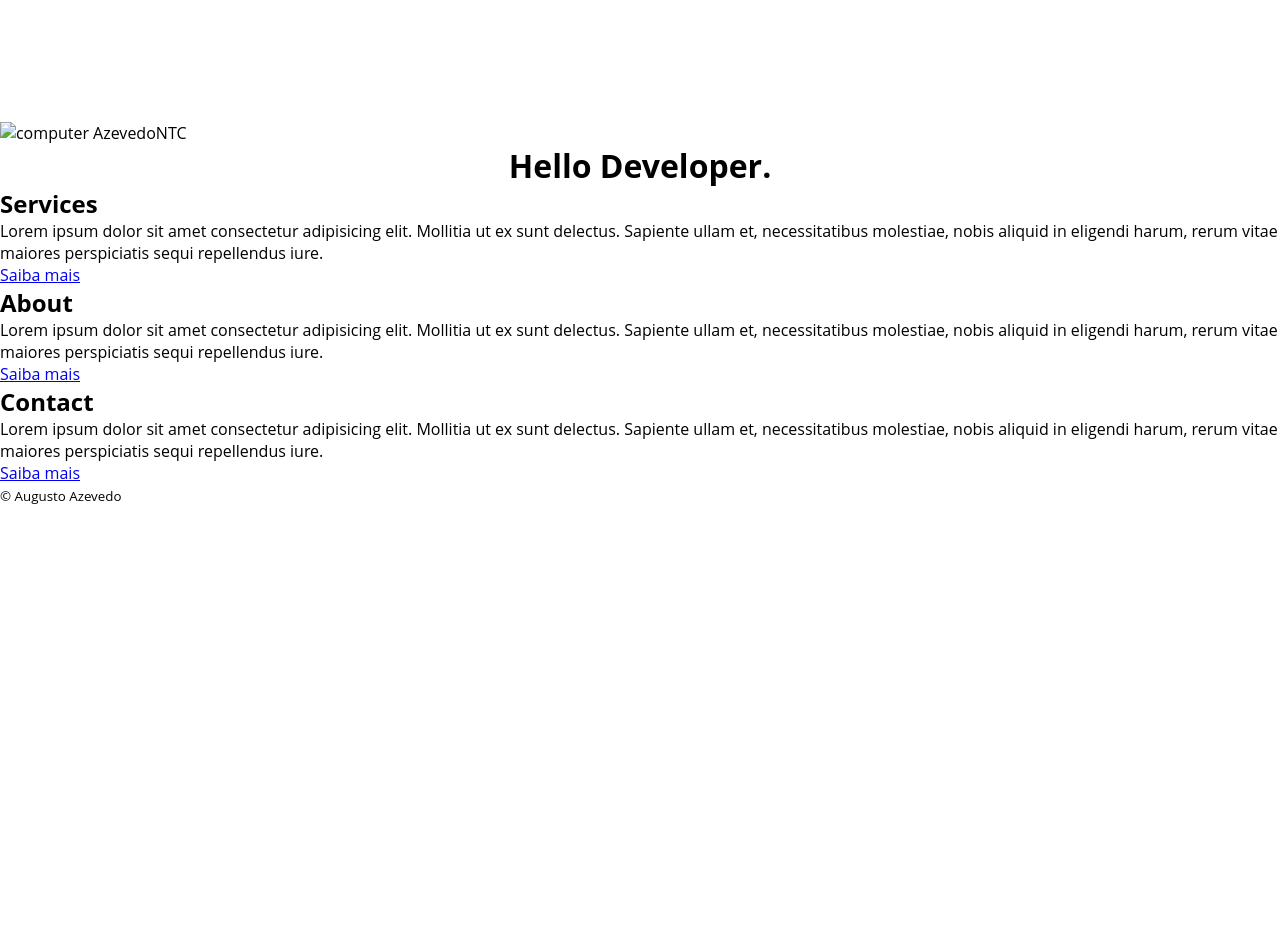
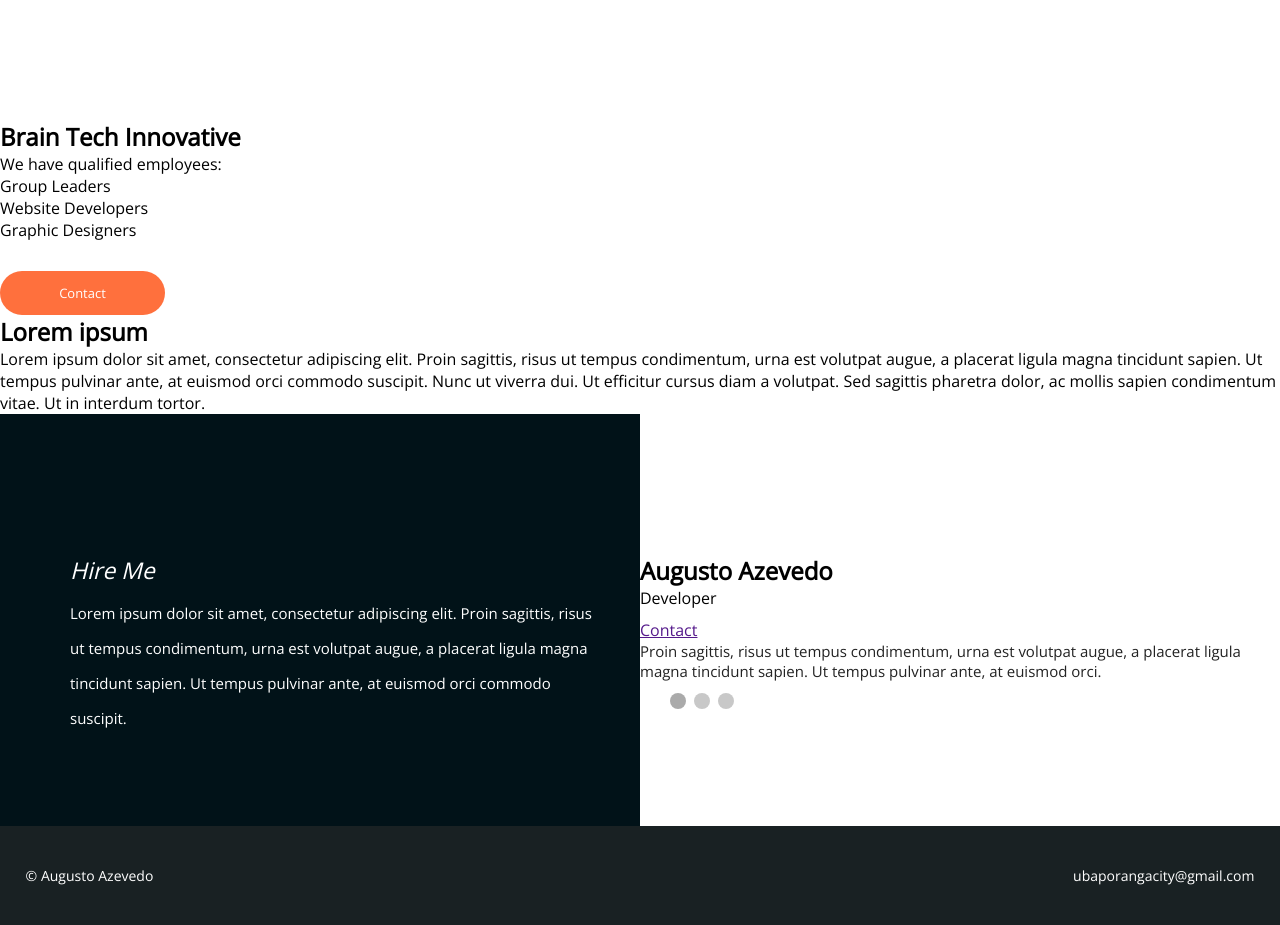
Before and after one commit to azevedontc/braintechPage, a plain HTML site: page index.html in a window 1280 px wide. Shown: the part 680-1605 px from the top of the page. Before the commit the page ends 1186 px from the top, so only its background shows below. Drawn offline with nearby package versions, Linux system fonts and the light colour scheme; files that its build step writes are made by us from their sources.

Commit message:
Update index.html

```diff
--- a/index.html
+++ b/index.html
@@ -1,81 +1,109 @@
 <!DOCTYPE html>
-<html lang="pt-br">
+<html>
 <head>
-    <meta charset="UTF-8" />
-    <meta http-equiv="X-UA-Compatible" content="IE=edge" />
-    <meta name="viewport" content="width=device-width, initial-scale=1.0" />
-    <title>Scroll Suave</title>
-    <link rel="preconnect" href="https://fonts.gstatic.com" />
-    <link
-      href="https://fonts.googleapis.com/css2?family=Roboto:wght@400;700&display=swap"
-      rel="stylesheet"
-    />
-    <link rel="stylesheet" href="style.css" />
+	<title>Brain Tech</title>
+	<link href="https://fonts.googleapis.com/css?family=Open+Sans:300,400" rel="stylesheet">
+	<link href="css/style.css" rel="stylesheet" type="text/css">
+	<meta charset="utf-8" />
+	<meta name="description" content="">
+	<meta name="keywords" content="">
+	<meta name="viewport" content="width=device-width,initial-scale=1.0,maximum-scale=1.0" />
 </head>
 <body>
+
 <header>
-      <nav class="menu">
+	<div class="container">
+	<div class="logo"></div><!--logo-->
+	<nav class="desktop-menu">
 		<ul>
 			<li><a href="index.html">Home</a></li>
-          <li><a href="#Services">Services</a></li>
-          <li><a href="#About">About</a></li>
-          <li><a href="#Contact">Contact</a></li>
+			<li><a href="#services">Services</a></li>
+			<li><a href="#about">About</a></li>
+			<li><a href="#contact">Contact</a></li>
 		</ul>
 	</nav>
+
+	<nav class="mobile-menu">
+		<ul>
+			<li><a href="index.html">Home</a></li>
+			<li><a href="#services">Services</a></li>
+			<li><a href="#about">About</a></li>
+			<li><a href="#contact">Contact</a></li>
+		</ul>
+	</nav>
+
+	<div class="start">
+		<h2>Brain Tech<br />
+		Innovative</h2>
+		<p>Lorem ipsum dolor sit amet, consectetur adipiscing elit. Morbi eleifend commodo ipsum, vitae malesuada nisi convallis eget.</p>
+	</div>
+
+	</div>
 </header>
-    <div class="content">
-      <img src="images/computer-illustration.png" width="550px" align="center" alt="computer AzevedoNTC">
-      <h1 class="title" align="center">Hello Developer<span>.</span></h1>
-      <section id="Services">
-        <h1 class="subtitle">Services</h1>
-        <p>
-          Lorem ipsum dolor sit amet consectetur adipisicing elit.
-          Mollitia ut ex sunt delectus.
-          Sapiente ullam et, necessitatibus molestiae, nobis aliquid in eligendi harum,
-          rerum vitae maiores perspiciatis sequi repellendus iure.
-        </p>
-        <a
-          href="https://github.com/azevedontc"
-          class="link"
-          target="_blank"
-          rel="noopener noreferrer"
-          >Saiba mais</a
-        >
+
+<section class="services">
+	<div class="container" id="services">
+		<div class="texto-services">
+			<h2>Brain Tech Innovative</h2>
+			<p>We have qualified employees:</p>
+			<ul>
+				<li>Group Leaders</li>
+				<li>Website Developers</li>
+				<li>Graphic Designers</li>
+			</ul>
+			<div class="clear"></div>
+			<div class="btn1-texto">Contact</div>
+		</div>
+		<div class="device-services"></div>
+		<div class="clear"></div>
+	</div>
 </section>
-      <section id="About">
-        <h1 class="subtitle">About</h1>
-        <p>
-          Lorem ipsum dolor sit amet consectetur adipisicing elit.
-          Mollitia ut ex sunt delectus.
-          Sapiente ullam et, necessitatibus molestiae, nobis aliquid in eligendi harum,
-          rerum vitae maiores perspiciatis sequi repellendus iure.
-        </p>
-        <a
-          href="https://github.com/azevedontc"
-          class="link"
-          target="_blank"
-          rel="noopener noreferrer"
-          >Saiba mais</a
-        >
+
+<section class="services2">
+	<div class="container">
+		<h2>Lorem ipsum</h2>
+		<p>Lorem ipsum dolor sit amet, consectetur adipiscing elit. Proin sagittis, risus ut tempus condimentum, urna est volutpat augue, a placerat ligula magna tincidunt sapien. Ut tempus pulvinar ante, at euismod orci commodo suscipit. Nunc ut viverra dui. Ut efficitur cursus diam a volutpat. Sed sagittis pharetra dolor, ac mollis sapien condimentum vitae. Ut in interdum tortor.
+	</div>
 </section>
-      <section id="Contact">
-        <h1 class="subtitle">Contact</h1>
-        <p>
-          Lorem ipsum dolor sit amet consectetur adipisicing elit.
-          Mollitia ut ex sunt delectus.
-          Sapiente ullam et, necessitatibus molestiae, nobis aliquid in eligendi harum,
-          rerum vitae maiores perspiciatis sequi repellendus iure.
-        </p>
-        <a
-          href="https://github.com/azevedontc"
-          class="link"
-          target="_blank"
-          rel="noopener noreferrer"
-          >Saiba mais</a
-        >
+
+<section class="about">
+<div class="part1">
+<div class="wraper-part1">
+<h2>Hire Me</h2>
+<p>Lorem ipsum dolor sit amet, consectetur adipiscing elit. Proin sagittis, risus ut tempus condimentum, urna est volutpat augue, a placerat ligula magna tincidunt sapien. Ut tempus pulvinar ante, at euismod orci commodo suscipit.</p>
+</div>
+</div>
+
+<div class="part2" id="about">
+	<div class="about2">
+		<div class="about3">
+			<div class="about4">
+				<h2>Augusto Azevedo</h2>
+				<p>Developer</p>
+			</div>
+			<div class="img-autor"></div>
+		</div>
+		<div class="texto-autor" id="contact">
+			<a href="">Contact</a>
+		<p>Proin sagittis, risus ut tempus condimentum, urna est volutpat augue, a placerat ligula magna tincidunt sapien.
+		Ut tempus pulvinar ante, at euismod orci.</p>
+		</div>
+	</div>
+	<div class="slider-bullets">
+		<span style="background-color:rgb(170,170,170);"></span>
+		<span></span>
+		<span></span>
+	</div>
+</div>
+<div class="clear"></div>
 </section>
-      <small>&copy; Augusto Azevedo </small>
+
+<footer>
+	<div class="container">
+		<p>&copy; Augusto Azevedo</p>
+		<p>ubaporangacity@gmail.com</p>
+		<div class="clear"></div>
 	</div>
-    <script src="app.js"></script>
+</footer>
 </body>
 </html>
```
Lines whose indentation alone changed are shown as unchanged.
